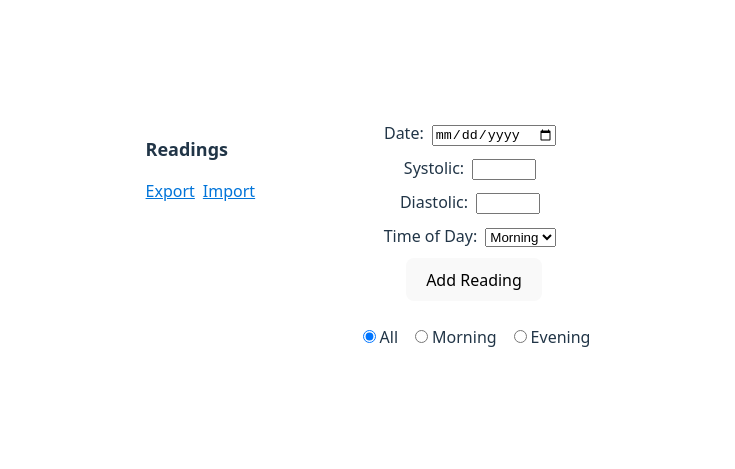
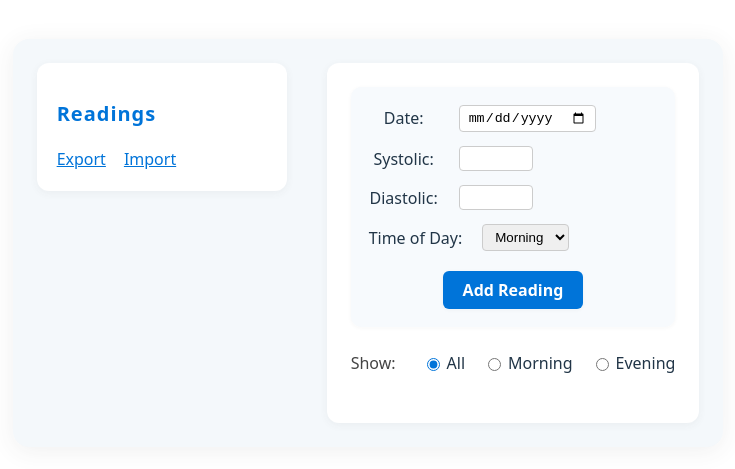
Before and after one commit to terrysmalone/bp-monitor, a React (Vite) app: page / in a window 1280 px wide. Shown: the part 157-626 px from the top of the page, without its empty margins (272-1007 px from the left). Built offline with nearby package versions, Linux system fonts and the light colour scheme.

Commit message:
Make it pretty

```diff
--- a/src/App.tsx
+++ b/src/App.tsx
@@ -120,48 +120,62 @@ function App() {
       : readings.filter(r => r.timeOfDay === graphFilter)
 
   return (
-    <div style={{ maxWidth: 700, margin: '2rem auto', padding: 16, display: 'flex', alignItems: 'flex-start', gap: 32 }}>
+    <div
+      style={{
+        maxWidth: 900,
+        margin: '2rem auto',
+        padding: 24,
+        display: 'flex',
+        alignItems: 'flex-start',
+        gap: 40,
+        background: '#f4f8fb',
+        borderRadius: 16,
+        boxShadow: '0 4px 24px 0 rgba(60,60,60,0.08)',
+      }}
+    >
       <ReadingList
         readings={sortedReadings}
         onExport={handleExport}
         onImport={handleImport}
       />
-      <div style={{ flex: 1 }}>
+      <div style={{ flex: 1, background: '#fff', borderRadius: 12, boxShadow: '0 2px 8px 0 rgba(60,60,60,0.06)', padding: 24 }}>
         <BPForm setReadings={setReadings} />
-        <div style={{ marginBottom: 16 }}>
-          <label>
+        <div style={{ marginBottom: 24, display: 'flex', alignItems: 'center', gap: 18 }}>
+          <span style={{ fontWeight: 500, color: '#444', marginRight: 8 }}>Show:</span>
+          <label style={{ display: 'flex', alignItems: 'center', gap: 4 }}>
             <input
               type="radio"
               value="all"
               checked={graphFilter === 'all'}
               onChange={() => setGraphFilter('all')}
-              style={{ marginRight: 4 }}
+              style={{ accentColor: '#0074d9' }}
             />
             All
           </label>
-          <label style={{ marginLeft: 12 }}>
+          <label style={{ display: 'flex', alignItems: 'center', gap: 4 }}>
             <input
               type="radio"
               value="morning"
               checked={graphFilter === 'morning'}
               onChange={() => setGraphFilter('morning')}
-              style={{ marginRight: 4 }}
+              style={{ accentColor: '#0074d9' }}
             />
             Morning
           </label>
-          <label style={{ marginLeft: 12 }}>
+          <label style={{ display: 'flex', alignItems: 'center', gap: 4 }}>
             <input
               type="radio"
               value="evening"
               checked={graphFilter === 'evening'}
               onChange={() => setGraphFilter('evening')}
-              style={{ marginRight: 4 }}
+              style={{ accentColor: '#0074d9' }}
             />
             Evening
           </label>
         </div>
         {readings.length > 0 && (
           <>
+            <div style={{ background: '#f9f9f9', borderRadius: 10, padding: 16, boxShadow: '0 1px 4px 0 rgba(60,60,60,0.04)' }}>
               <BPGraph
                 readings={filteredReadings}
                 maxSys={maxSys}
@@ -173,7 +187,8 @@ function App() {
                 padding={padding}
                 categories={categories}
               />
-            <div style={{ marginTop: 32 }}>
+            </div>
+            <div style={{ marginTop: 32, background: '#fafbfc', borderRadius: 10, padding: 16, boxShadow: '0 1px 4px 0 rgba(60,60,60,0.04)' }}>
               <TimelineGraph
                 readings={filteredReadings}
                 graphHeight={180}
--- a/src/BPForm.tsx
+++ b/src/BPForm.tsx
@@ -30,22 +30,23 @@ export default function BPForm({ setReadings }: Props) {
   }
 
   return (
-    <form onSubmit={handleSubmit} style={{ marginBottom: 24 }}>
-      <div style={{ marginBottom: 10 }}>
-        <label style={{ marginRight: 8 }}>
+    <form onSubmit={handleSubmit} style={{ marginBottom: 24, background: '#f7fafd', borderRadius: 10, padding: 18, boxShadow: '0 1px 4px 0 rgba(60,60,60,0.04)' }}>
+      <div style={{ marginBottom: 14, display: 'flex', alignItems: 'center' }}>
+        <label style={{ marginRight: 12, minWidth: 70, fontWeight: 500 }}>
           Date:
+        </label>
         <input
           type="date"
           value={date}
           onChange={e => setDate(e.target.value)}
           required
-            style={{ marginLeft: 8 }}
+          style={{ marginLeft: 8, padding: '4px 8px', borderRadius: 4, border: '1px solid #ccc' }}
         />
+      </div>
+      <div style={{ marginBottom: 14, display: 'flex', alignItems: 'center' }}>
+        <label style={{ marginRight: 12, minWidth: 70, fontWeight: 500 }}>
+          Systolic:
         </label>
-      </div>
-      <div style={{ marginBottom: 10 }}>
-        <label style={{ marginRight: 8 }}>
-          Systolic:
         <input
           type="number"
           value={systolic}
@@ -53,13 +54,13 @@ export default function BPForm({ setReadings }: Props) {
           required
           min={50}
           max={250}
-            style={{ marginLeft: 8 }}
+          style={{ marginLeft: 8, padding: '4px 8px', borderRadius: 4, border: '1px solid #ccc' }}
         />
+      </div>
+      <div style={{ marginBottom: 14, display: 'flex', alignItems: 'center' }}>
+        <label style={{ marginRight: 12, minWidth: 70, fontWeight: 500 }}>
+          Diastolic:
         </label>
-      </div>
-      <div style={{ marginBottom: 10 }}>
-        <label style={{ marginRight: 8 }}>
-          Diastolic:
         <input
           type="number"
           value={diastolic}
@@ -67,25 +68,40 @@ export default function BPForm({ setReadings }: Props) {
           required
           min={30}
           max={150}
-            style={{ marginLeft: 8 }}
+          style={{ marginLeft: 8, padding: '4px 8px', borderRadius: 4, border: '1px solid #ccc' }}
         />
+      </div>
+      <div style={{ marginBottom: 14, display: 'flex', alignItems: 'center' }}>
+        <label style={{ marginRight: 12, minWidth: 70, fontWeight: 500 }}>
+          Time of Day:
         </label>
-      </div>
-      <div style={{ marginBottom: 10 }}>
-        <label style={{ marginRight: 8 }}>
-          Time of Day:
         <select
           value={timeOfDay}
           onChange={e => setTimeOfDay(e.target.value as 'morning' | 'evening')}
           required
-            style={{ marginLeft: 8 }}
+          style={{ marginLeft: 8, padding: '4px 8px', borderRadius: 4, border: '1px solid #ccc' }}
         >
           <option value="morning">Morning</option>
           <option value="evening">Evening</option>
         </select>
-        </label>
       </div>
-      <button type="submit">Add Reading</button>
+      <button
+        type="submit"
+        style={{
+          background: '#0074d9',
+          color: '#fff',
+          border: 'none',
+          borderRadius: 6,
+          padding: '8px 20px',
+          fontWeight: 600,
+          fontSize: 16,
+          cursor: 'pointer',
+          marginTop: 6,
+          boxShadow: '0 1px 4px 0 rgba(60,60,60,0.04)'
+        }}
+      >
+        Add Reading
+      </button>
     </form>
   )
 }
--- a/src/ReadingList.tsx
+++ b/src/ReadingList.tsx
@@ -26,8 +26,18 @@ function getReadingBgColor(systolic: number, diastolic: number) {
 
 export default function ReadingList({ readings, onExport, onImport }: Props) {
   return (
-    <div style={{ minWidth: 180, textAlign: 'left' }}>
-      <h2 style={{ fontSize: 18, marginBottom: 8 }}>Readings</h2>
+    <div
+      style={{
+        minWidth: 210,
+        textAlign: 'left',
+        background: '#fff',
+        borderRadius: 12,
+        boxShadow: '0 2px 8px 0 rgba(60,60,60,0.06)',
+        padding: 20,
+        marginTop: 0,
+      }}
+    >
+      <h2 style={{ fontSize: 20, marginBottom: 14, color: '#0074d9', letterSpacing: 1 }}>Readings</h2>
       <ul style={{ listStyle: 'none', padding: 0, margin: 0 }}>
         {readings.map((r, i) => {
           const [year, month, day] = r.date.split('-')
@@ -38,31 +48,34 @@ export default function ReadingList({ readings, onExport, onImport }: Props) {
             <li
               key={i}
               style={{
-                marginBottom: 8,
+                marginBottom: 10,
                 fontSize: 15,
-                borderBottom: '1px solid #eee',
-                paddingBottom: 4,
+                borderBottom: '1px solid #f0f0f0',
+                paddingBottom: 7,
                 display: 'flex',
                 justifyContent: 'space-between',
                 alignItems: 'center',
                 background: bgColor,
-                borderRadius: 4,
-                paddingLeft: 6,
-                paddingRight: 6,
+                borderRadius: 6,
+                paddingLeft: 10,
+                paddingRight: 10,
+                boxShadow: bgColor !== '#fff' ? '0 1px 4px 0 rgba(60,60,60,0.04)' : undefined,
+                fontWeight: 500,
+                color: '#222',
               }}
             >
               <span>{formattedDate} {timeLabel}</span>
-              <span>{r.systolic}/{r.diastolic}</span>
+              <span style={{ fontFamily: 'monospace', fontWeight: 600 }}>{r.systolic}/{r.diastolic}</span>
             </li>
           )
         })}
       </ul>
-      <div style={{ marginTop: 16 }}>
+      <div style={{ marginTop: 18, display: 'flex', gap: 10 }}>
         <label style={{ display: 'inline-block', cursor: 'pointer', marginRight: 8 }}>
-          <span style={{ textDecoration: 'underline', color: '#0074d9' }} onClick={onExport}>Export</span>
+          <span style={{ textDecoration: 'underline', color: '#0074d9', fontWeight: 500 }} onClick={onExport}>Export</span>
         </label>
         <label style={{ display: 'inline-block', cursor: 'pointer' }}>
-          <span style={{ textDecoration: 'underline', color: '#0074d9' }}>Import</span>
+          <span style={{ textDecoration: 'underline', color: '#0074d9', fontWeight: 500 }}>Import</span>
           <input
             type="file"
             accept=".txt"
--- a/src/TimelineGraph.tsx
+++ b/src/TimelineGraph.tsx
@@ -32,8 +32,6 @@ export default function TimelineGraph({
   // Y axis: scale for systolic and diastolic
   const minSys = 0
   const maxSys = 170
-  const minDia = 0
-  const maxDia = 100
 
   const getYSys = (value: number) =>
     padding + ((maxSys - value) * (graphHeight - 2 * padding)) / (maxSys - minSys)
@@ -52,10 +50,11 @@ export default function TimelineGraph({
       <text
         key={i}
         x={getX(i)}
-        y={graphHeight - padding + 18}
-        fontSize={10}
-        fill="#000"
+        y={graphHeight - padding + 22}
+        fontSize={11}
+        fill="#444"
         textAnchor="middle"
+        style={{ fontFamily: 'monospace' }}
       >
         {label}
       </text>
@@ -64,20 +63,22 @@ export default function TimelineGraph({
 
   return (
     <div>
-      <svg width={graphWidth} height={graphHeight + 20} style={{ background: '#fafafa', border: '1px solid #ccc' }}>
+      <svg width={graphWidth} height={graphHeight + 28} style={{ background: '#f7fafd', border: '1px solid #ccc', borderRadius: 10, boxShadow: '0 1px 4px 0 rgba(60,60,60,0.04)' }}>
         {/* Systolic line */}
         <polyline
           fill="none"
           stroke="#e74c3c"
-          strokeWidth={2}
+          strokeWidth={2.5}
           points={sysPoints}
+          style={{ filter: 'drop-shadow(0 1px 2px #e74c3c33)' }}
         />
         {/* Diastolic line */}
         <polyline
           fill="none"
           stroke="#3498db"
-          strokeWidth={2}
+          strokeWidth={2.5}
           points={diaPoints}
+          style={{ filter: 'drop-shadow(0 1px 2px #3498db33)' }}
         />
         {/* Systolic dots */}
         {sorted.map((r, i) => (
@@ -85,10 +86,11 @@ export default function TimelineGraph({
             key={`sys-dot-${i}`}
             cx={getX(i)}
             cy={getYSys(r.systolic)}
-            r={3}
+            r={4}
             fill="#e74c3c"
             stroke="#fff"
-            strokeWidth={1}
+            strokeWidth={2}
+            style={{ filter: 'drop-shadow(0 1px 2px #e74c3c33)' }}
           />
         ))}
         {/* Diastolic dots */}
@@ -97,45 +99,48 @@ export default function TimelineGraph({
             key={`dia-dot-${i}`}
             cx={getX(i)}
             cy={getYDia(r.diastolic)}
-            r={3}
+            r={4}
             fill="#3498db"
             stroke="#fff"
-            strokeWidth={1}
+            strokeWidth={2}
+            style={{ filter: 'drop-shadow(0 1px 2px #3498db33)' }}
           />
         ))}
         {/* Axes */}
-        <line x1={padding} y1={padding} x2={padding} y2={graphHeight - padding} stroke="#888" />
-        <line x1={padding} y1={graphHeight - padding} x2={graphWidth - padding} y2={graphHeight - padding} stroke="#888" />
+        <line x1={padding} y1={padding} x2={padding} y2={graphHeight - padding} stroke="#888" strokeWidth={1.5} />
+        <line x1={padding} y1={graphHeight - padding} x2={graphWidth - padding} y2={graphHeight - padding} stroke="#888" strokeWidth={1.5} />
         {/* Y-axis labels */}
-        <text x={5} y={padding + 5} fontSize={12} fill="#000">{maxSys}</text>
-        <text x={5} y={graphHeight - padding} fontSize={12} fill="#000">{minSys}</text>
+        <text x={10} y={padding + 8} fontSize={13} fill="#222">{maxSys}</text>
+        <text x={10} y={graphHeight - padding} fontSize={13} fill="#222">{minSys}</text>
         {/* X-axis date labels */}
         {dateLabels}
         {/* Axis titles */}
         <text
           x={graphWidth / 2}
-          y={graphHeight + 10}
-          fontSize={13}
-          fill="#000"
+          y={graphHeight + 18}
+          fontSize={15}
+          fill="#222"
           textAnchor="middle"
+          fontWeight={600}
         >
           Date/Time
         </text>
         <text
-          x={18}
+          x={28}
           y={graphHeight / 2}
-          fontSize={13}
-          fill="#000"
+          fontSize={15}
+          fill="#222"
           textAnchor="middle"
-          transform={`rotate(-90 18,${graphHeight / 2})`}
+          fontWeight={600}
+          transform={`rotate(-90 28,${graphHeight / 2})`}
         >
           BP Value
         </text>
         {/* Legend */}
-        <rect x={graphWidth - 120} y={padding} width={10} height={10} fill="#e74c3c" />
-        <text x={graphWidth - 105} y={padding + 9} fontSize={11} fill="#e74c3c">Systolic</text>
-        <rect x={graphWidth - 120} y={padding + 16} width={10} height={10} fill="#3498db" />
-        <text x={graphWidth - 105} y={padding + 25} fontSize={11} fill="#3498db">Diastolic</text>
+        <rect x={graphWidth - 120} y={padding} width={12} height={12} fill="#e74c3c" rx={3} />
+        <text x={graphWidth - 102} y={padding + 11} fontSize={12} fill="#e74c3c" fontWeight={600}>Systolic</text>
+        <rect x={graphWidth - 120} y={padding + 18} width={12} height={12} fill="#3498db" rx={3} />
+        <text x={graphWidth - 102} y={padding + 29} fontSize={12} fill="#3498db" fontWeight={600}>Diastolic</text>
       </svg>
     </div>
   )
```
Also changed, not shown: src/BPGraph.tsx (+26 -21 lines). Lines whose indentation alone changed are shown as unchanged.
